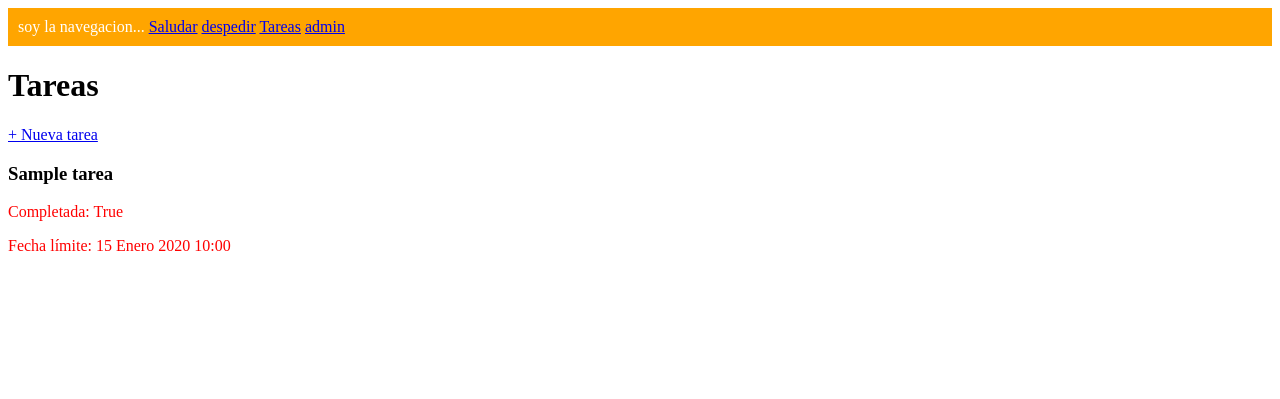
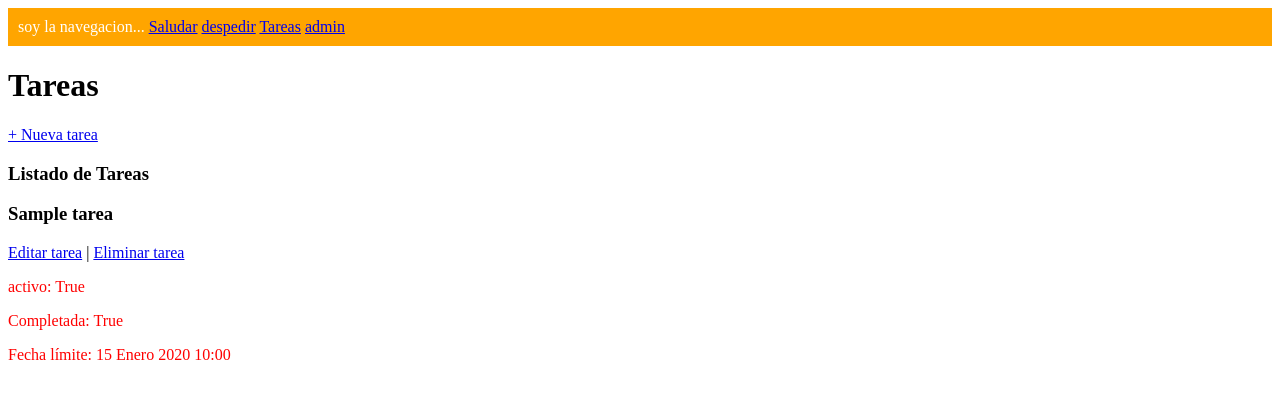
Before and after one commit to Alquita/django_ids, a Django app: page /tareas/ in a window 1280 px wide. Shown: the top 399 px of the page. Run offline with Django 5.2, Linux system fonts and the light colour scheme; tables that the repository leaves empty hold one stand-in row (values such as "Sample post").

Commit message:
Add files

```diff
--- a/todolist/forms.py
+++ b/todolist/forms.py
@@ -4,4 +4,4 @@ from .models import Tarea
 class TareaForm(forms.ModelForm):
     class Meta:
         model = Tarea
-        fields = ["nombre", "completada", "fecha_completado", "responsable"]
+        fields = ["nombre", "completada", "fecha_completado", "responsable", "etiqueta"]
--- a/todolist/models.py
+++ b/todolist/models.py
@@ -22,6 +22,7 @@ class Tarea(models.Model):
         null=True,
     )
     etiqueta = models.ManyToManyField(Etiqueta, default=None, blank=True, null=True)
+    activo = models.BooleanField(default=True, help_text="Verdadero si esta activo, falso no esta eliminado", verbose_name="Tarea Activa")
 
 
 
--- a/todolist/templates/todolist/tareas.html
+++ b/todolist/templates/todolist/tareas.html
@@ -4,9 +4,14 @@
     <h1>Tareas</h1>
     <a href="{% url 'crear_tarea' %}">+ Nueva tarea</a>
 
+    <h3>Listado de Tareas</h3>
+
     {% for tarea in tareas %}
         <div>
             <h3>{{ tarea.nombre }}</h3>
+            <a href="{% url 'editar' tarea.id %}">Editar tarea</a>
+            |   <a href="{% url 'eliminar' tarea.id %}">Eliminar tarea</a>
+            <p>activo: {{tarea.activo}}</p>
             <p>Completada: {{ tarea.completada }}</p>
             <p>Fecha límite: {{ tarea.fecha_completado }}</p>
         </div>
--- a/todolist/urls.py
+++ b/todolist/urls.py
@@ -1,7 +1,10 @@
-from django.urls import path, include
+#urls de todolist
+from django.urls import path
 from . import views
 
 urlpatterns = [
     path('', views.tareas, name='tareas'),
     path('nueva/', views.crear_tarea, name='crear_tarea'),
+    path('editar/<int:id>/', views.editar_tarea, name='editar'),
+    path('eliminar/<int:id>/', views.eliminar_tarea, name='eliminar')
 ]
--- a/todolist/views.py
+++ b/todolist/views.py
@@ -1,6 +1,4 @@
-from django.shortcuts import render
-from django.http import HttpResponse
-from datetime import date
+from django.shortcuts import render, redirect, get_object_or_404
 from .models import Tarea
 from .forms import TareaForm
 
@@ -13,7 +11,34 @@ def crear_tarea(request):
         form = TareaForm(request.POST)
         if form.is_valid():
             form.save()
+            return redirect("tareas")
     else:
         form = TareaForm()
 
     return render(request, "todolist/crear_tarea.html", {"form": form})
+
+#param ruta: url.com/usuarios/5
+#query param: url.com/usuarios?clave=valorclave_dos=valorclave_tres=valor
+
+def editar_tarea(request, id):
+    tarea = get_object_or_404(Tarea, id=id)
+    if request.method == "POST":
+        form = TareaForm(request.POST, instance=tarea)
+        if form.is_valid():
+            form.save()
+            return redirect("tareas")
+    else:
+
+        form = TareaForm(instance=tarea)
+
+    return render(request, 'todolist/editar_tarea.html', {"form": form})
+
+def eliminar_tarea(request, id):
+    tarea = get_object_or_404(Tarea, id=id)
+
+    if request.method == "POST":
+        tarea.activo = False
+        tarea.save()
+        return redirect("tareas")
+    else:
+        return render(request, "todolist/eliminar_tarea.html", {"tarea": tarea})
```
Also changed, not shown: todolist/templates/todolist/editar_tarea.html (added, +12 -0 lines), todolist/templates/todolist/eliminar_tarea.html (added, +12 -0 lines), todolist/migrations/0004_tarea_activo_alter_tarea_completada.py (added).
